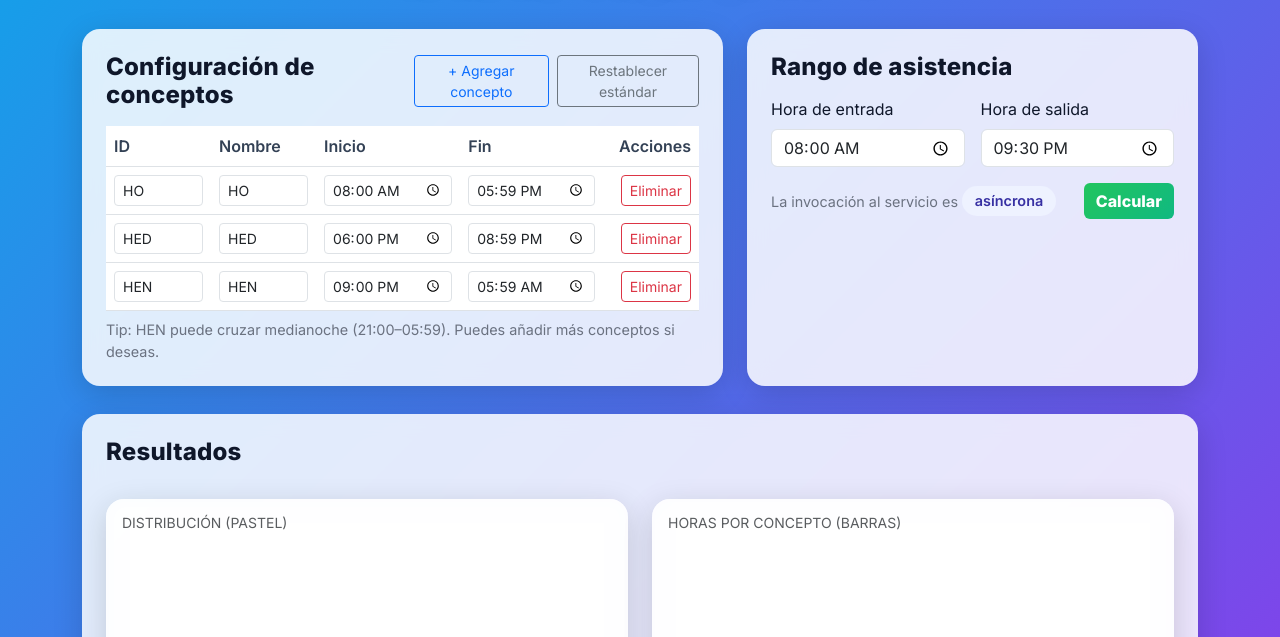
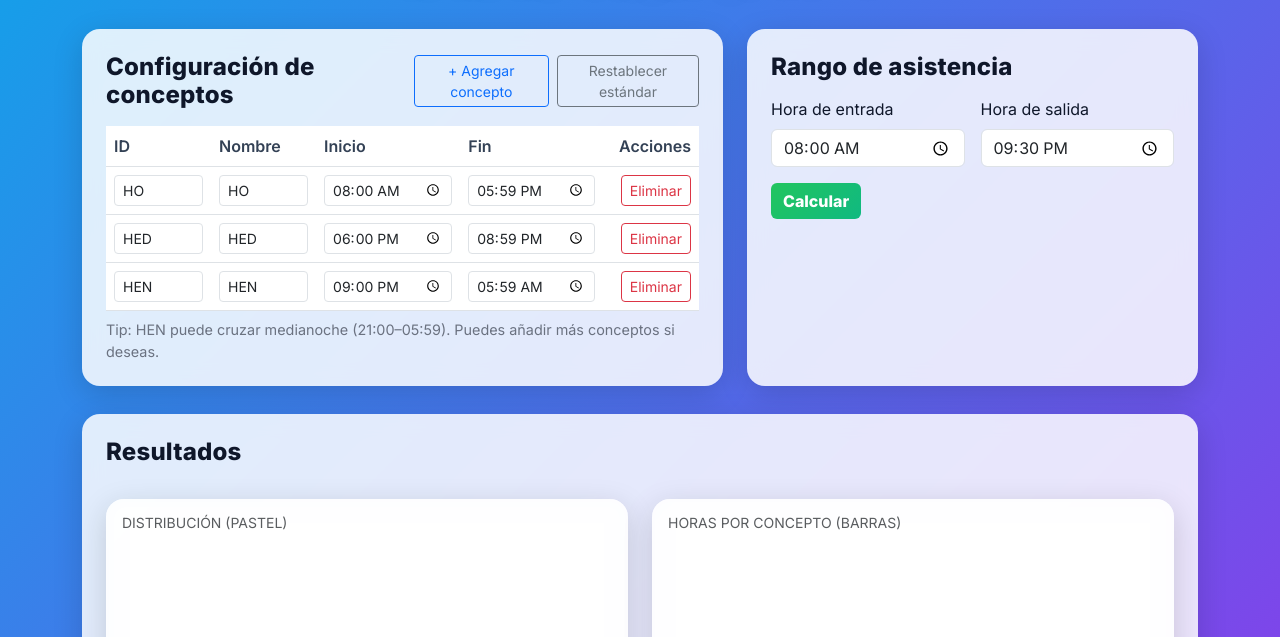
Before and after one commit to ma4rc312/cari-ai-javascript, a plain HTML site: page index.html in a window 1280 px wide. Shown: the part 163-800 px from the top of the page. Drawn offline with nearby package versions, Linux system fonts and the light colour scheme.

Commit message:
quitar partes innecesaria

```diff
--- a/index.html
+++ b/index.html
@@ -89,7 +89,7 @@
               <div class="invalid-feedback">Requerido</div>
             </div>
             <div class="col-12 d-flex align-items-center justify-content-between">
-              <div class="small-muted">La invocación al servicio es <span class="pill">asíncrona</span></div>
+              <!-- <div class="small-muted">La invocación al servicio es <span class="pill">asíncrona</span></div> -->
               <button id="btnCalc" type="submit" class="btn btn-gradient">
                 <span class="btn-text">Calcular</span>
                 <span class="spinner-border spinner-border-sm ms-2 d-none" role="status" aria-hidden="true"></span>
```
